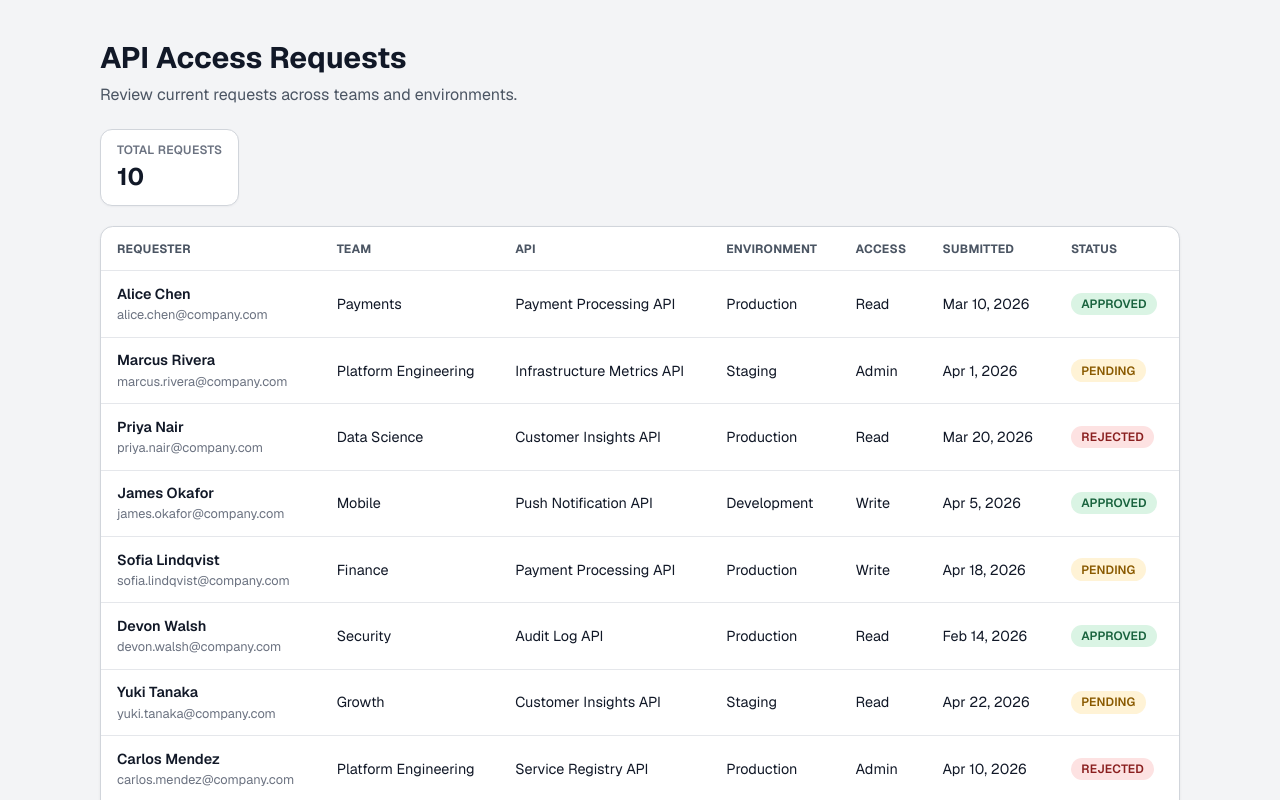
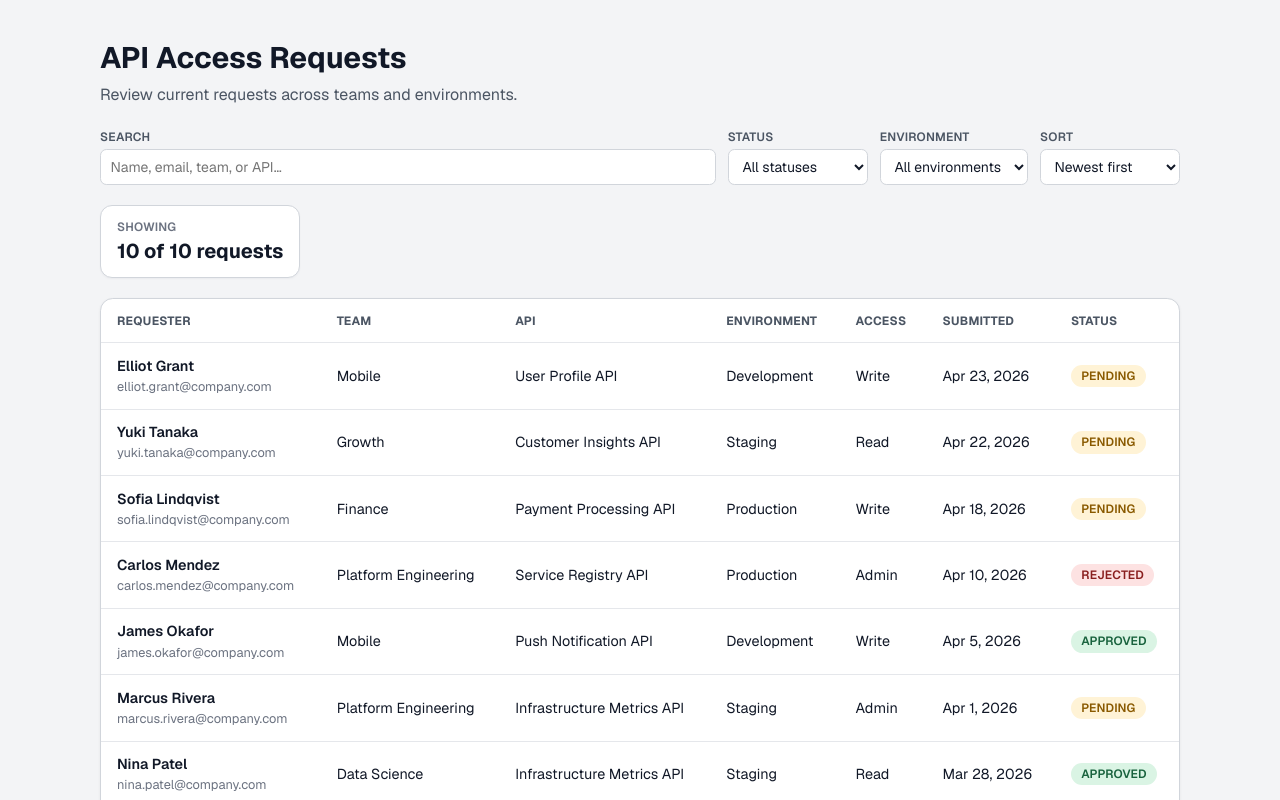
Before and after one commit to HagenGaryP/api-access-console, a Next.js app: page / in a window 1280 px wide. Shown: the top 800 px of the page. Built offline with nearby package versions, Linux system fonts and the light colour scheme.

Commit message:
feat: add dashboard search, filter, and sort controls (#13)

```diff
--- a/src/features/access-requests/components/RequestsDashboard.module.css
+++ b/src/features/access-requests/components/RequestsDashboard.module.css
@@ -46,7 +46,7 @@
 
 .summaryValue {
   color: #111827;
-  font-size: 1.5rem;
+  font-size: 1.25rem;
   font-weight: 700;
 }
 
@@ -58,6 +58,23 @@
   box-shadow: 0 1px 3px rgba(15, 23, 42, 0.06);
 }
 
+.clearFilters {
+  background: none;
+  border: none;
+  padding: 0;
+  color: #2563eb;
+  font-size: 0.875rem;
+  font-family: inherit;
+  text-decoration: underline;
+  cursor: pointer;
+}
+
+.toolbarActions {
+  display: flex;
+  justify-content: flex-end;
+  margin: -0.25rem 0 1rem;
+}
+
 @media (max-width: 768px) {
   .page {
     padding-top: 1.75rem;
--- a/src/features/access-requests/components/RequestsDashboard.tsx
+++ b/src/features/access-requests/components/RequestsDashboard.tsx
@@ -1,12 +1,60 @@
-import type { AccessRequest } from "../types";
+"use client";
+
+import { useState } from "react";
+import type { AccessRequest, AccessStatus, Environment } from "../types";
 import { RequestsTable } from "./RequestsTable";
+import { RequestsToolbar } from "./RequestsToolbar";
+import type { SortOrder } from "./RequestsToolbar";
 import styles from "./RequestsDashboard.module.css";
 
 type RequestsDashboardProps = {
   requests: readonly AccessRequest[];
 };
 
+function matchesSearch(request: AccessRequest, query: string): boolean {
+  const q = query.toLowerCase();
+  return (
+    request.requesterName.toLowerCase().includes(q) ||
+    request.requesterEmail.toLowerCase().includes(q) ||
+    request.team.toLowerCase().includes(q) ||
+    request.apiName.toLowerCase().includes(q)
+  );
+}
+
 export function RequestsDashboard({ requests }: RequestsDashboardProps) {
+  const [searchQuery, setSearchQuery] = useState("");
+  const [statusFilter, setStatusFilter] = useState<AccessStatus | "">("");
+  const [environmentFilter, setEnvironmentFilter] = useState<Environment | "">(
+    ""
+  );
+  const [sortOrder, setSortOrder] = useState<SortOrder>("newest");
+
+  const trimmedSearch = searchQuery.trim();
+  const normalizedSearch = trimmedSearch.toLowerCase();
+  const hasActiveFilters =
+    trimmedSearch !== "" || statusFilter !== "" || environmentFilter !== "";
+
+  const filteredRequests = requests
+    .filter((r) => {
+      if (statusFilter !== "" && r.status !== statusFilter) return false;
+      if (environmentFilter !== "" && r.environment !== environmentFilter)
+        return false;
+      if (normalizedSearch !== "" && !matchesSearch(r, normalizedSearch))
+        return false;
+      return true;
+    })
+    .sort((a, b) => {
+      const diff = Date.parse(a.submittedAt) - Date.parse(b.submittedAt);
+      return sortOrder === "newest" ? -diff : diff;
+    });
+
+  function clearFilters() {
+    setSearchQuery("");
+    setStatusFilter("");
+    setEnvironmentFilter("");
+    setSortOrder("newest");
+  }
+
   return (
     <main className={styles.page}>
       <header className={styles.header}>
@@ -16,13 +64,45 @@ export function RequestsDashboard({ requests }: RequestsDashboardProps) {
         </p>
       </header>
 
+      <RequestsToolbar
+        searchQuery={searchQuery}
+        onSearchChange={setSearchQuery}
+        statusFilter={statusFilter}
+        onStatusChange={setStatusFilter}
+        environmentFilter={environmentFilter}
+        onEnvironmentChange={setEnvironmentFilter}
+        sortOrder={sortOrder}
+        onSortChange={setSortOrder}
+      />
+
+      {hasActiveFilters && (
+        <div className={styles.toolbarActions}>
+          <button
+            type="button"
+            className={styles.clearFilters}
+            onClick={clearFilters}
+          >
+            Clear filters
+          </button>
+        </div>
+      )}
+
       <section className={styles.summary} aria-label="Request summary">
-        <p className={styles.summaryLabel}>Total requests</p>
-        <p className={styles.summaryValue}>{requests.length}</p>
+        <p className={styles.summaryLabel}>Showing</p>
+        <p className={styles.summaryValue}>
+          {filteredRequests.length} of {requests.length} requests
+        </p>
       </section>
 
       <section className={styles.tableCard} aria-label="Access request table">
-        <RequestsTable requests={requests} />
+        <RequestsTable
+          requests={filteredRequests}
+          emptyMessage={
+            hasActiveFilters
+              ? "No requests match your current filters."
+              : "No access requests found."
+          }
+        />
       </section>
     </main>
   );
--- a/src/features/access-requests/components/RequestsTable.tsx
+++ b/src/features/access-requests/components/RequestsTable.tsx
@@ -4,6 +4,7 @@ import styles from "./RequestsTable.module.css";
 
 type RequestsTableProps = {
   requests: readonly AccessRequest[];
+  emptyMessage?: string;
 };
 
 const submittedDateFormatter = new Intl.DateTimeFormat("en-US", {
@@ -20,7 +21,10 @@ function formatSubmittedDate(submittedAt: string): string {
   return submittedDateFormatter.format(date);
 }
 
-export function RequestsTable({ requests }: RequestsTableProps) {
+export function RequestsTable({
+  requests,
+  emptyMessage = "No access requests found.",
+}: RequestsTableProps) {
   return (
     <>
       <div className={styles.tableContainer}>
@@ -44,7 +48,7 @@ export function RequestsTable({ requests }: RequestsTableProps) {
             {requests.length === 0 ? (
               <tr>
                 <td colSpan={7} className={styles.emptyState}>
-                  No access requests found.
+                  {emptyMessage}
                 </td>
               </tr>
             ) : (
@@ -81,7 +85,7 @@ export function RequestsTable({ requests }: RequestsTableProps) {
 
       <div className={styles.mobileCards} aria-label="Access requests">
         {requests.length === 0 ? (
-          <p className={styles.mobileEmptyState}>No access requests found.</p>
+          <p className={styles.mobileEmptyState}>{emptyMessage}</p>
         ) : (
           requests.map((request) => (
             <article key={request.id} className={styles.mobileCard}>
--- /dev/null
+++ b/src/features/access-requests/components/RequestsToolbar.module.css
@@ -0,0 +1,64 @@
+.toolbar {
+  display: flex;
+  flex-wrap: wrap;
+  gap: 0.75rem;
+  align-items: flex-end;
+  margin-bottom: 1.25rem;
+}
+
+.control {
+  display: flex;
+  flex-direction: column;
+  gap: 0.3rem;
+}
+
+/* Search control stretches to fill available row width */
+.controlSearch {
+  flex: 1;
+  min-width: 220px;
+}
+
+.label {
+  color: #4b5563;
+  font-size: 0.75rem;
+  font-weight: 600;
+  text-transform: uppercase;
+  letter-spacing: 0.02em;
+}
+
+.input {
+  width: 100%;
+  border: 1px solid #d1d5db;
+  border-radius: 0.4rem;
+  padding: 0.45rem 0.6rem;
+  font-size: 0.875rem;
+  font-family: inherit;
+  color: #111827;
+  background-color: #ffffff;
+  height: 2.25rem;
+}
+
+.input:focus {
+  outline: 2px solid #2563eb;
+  outline-offset: 1px;
+  border-color: #2563eb;
+}
+
+.select {
+  min-width: 140px;
+  border: 1px solid #d1d5db;
+  border-radius: 0.4rem;
+  padding: 0.45rem 0.6rem;
+  font-size: 0.875rem;
+  font-family: inherit;
+  color: #111827;
+  background-color: #ffffff;
+  cursor: pointer;
+  height: 2.25rem;
+}
+
+.select:focus {
+  outline: 2px solid #2563eb;
+  outline-offset: 1px;
+  border-color: #2563eb;
+}
--- /dev/null
+++ b/src/features/access-requests/components/RequestsToolbar.tsx
@@ -0,0 +1,102 @@
+import { AccessStatus, Environment } from "../types";
+import styles from "./RequestsToolbar.module.css";
+
+export type SortOrder = "newest" | "oldest";
+
+type RequestsToolbarProps = {
+  searchQuery: string;
+  onSearchChange: (query: string) => void;
+  statusFilter: AccessStatus | "";
+  onStatusChange: (status: AccessStatus | "") => void;
+  environmentFilter: Environment | "";
+  onEnvironmentChange: (env: Environment | "") => void;
+  sortOrder: SortOrder;
+  onSortChange: (order: SortOrder) => void;
+};
+
+export function RequestsToolbar({
+  searchQuery,
+  onSearchChange,
+  statusFilter,
+  onStatusChange,
+  environmentFilter,
+  onEnvironmentChange,
+  sortOrder,
+  onSortChange,
+}: RequestsToolbarProps) {
+  return (
+    <div className={styles.toolbar}>
+      <div className={`${styles.control} ${styles.controlSearch}`}>
+        <label htmlFor="search-query" className={styles.label}>
+          Search
+        </label>
+        <input
+          type="search"
+          id="search-query"
+          className={styles.input}
+          value={searchQuery}
+          onChange={(e) => onSearchChange(e.target.value)}
+          placeholder="Name, email, team, or API…"
+        />
+      </div>
+
+      <div className={styles.control}>
+        <label htmlFor="status-filter" className={styles.label}>
+          Status
+        </label>
+        <select
+          id="status-filter"
+          className={styles.select}
+          value={statusFilter}
+          onChange={(e) => {
+            const value = e.target.value;
+            onStatusChange(value === "" ? "" : (value as AccessStatus));
+          }}
+        >
+          <option value="">All statuses</option>
+          <option value={AccessStatus.pending}>Pending</option>
+          <option value={AccessStatus.approved}>Approved</option>
+          <option value={AccessStatus.rejected}>Rejected</option>
+        </select>
+      </div>
+
+      <div className={styles.control}>
+        <label htmlFor="env-filter" className={styles.label}>
+          Environment
+        </label>
+        <select
+          id="env-filter"
+          className={styles.select}
+          value={environmentFilter}
+          onChange={(e) => {
+            const value = e.target.value;
+            onEnvironmentChange(value === "" ? "" : (value as Environment));
+          }}
+        >
+          <option value="">All environments</option>
+          <option value={Environment.development}>Development</option>
+          <option value={Environment.staging}>Staging</option>
+          <option value={Environment.production}>Production</option>
+        </select>
+      </div>
+
+      <div className={styles.control}>
+        <label htmlFor="sort-order" className={styles.label}>
+          Sort
+        </label>
+        <select
+          id="sort-order"
+          className={styles.select}
+          value={sortOrder}
+          onChange={(e) => {
+            const value = e.target.value;
+            onSortChange(value === "oldest" ? "oldest" : "newest");
+          }}
+        >
+          <option value="newest">Newest first</option>
+          <option value="oldest">Oldest first</option>
+        </select>
+      </div>
+    </div>
+  );
+}
```
